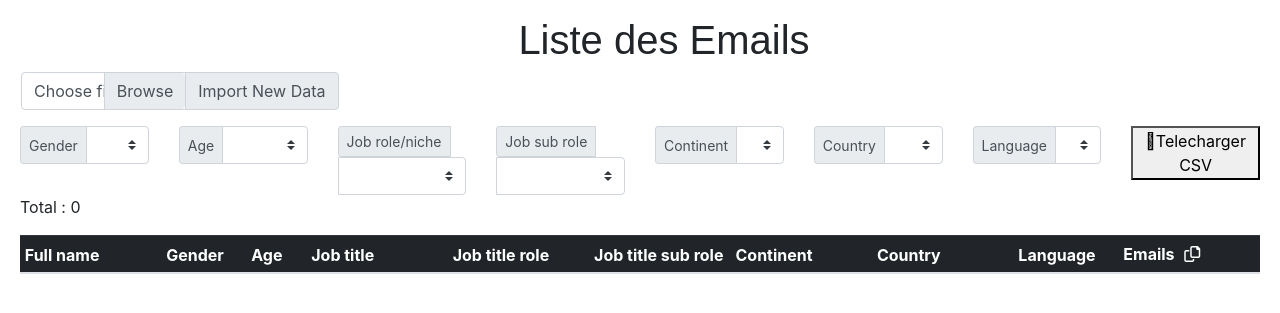
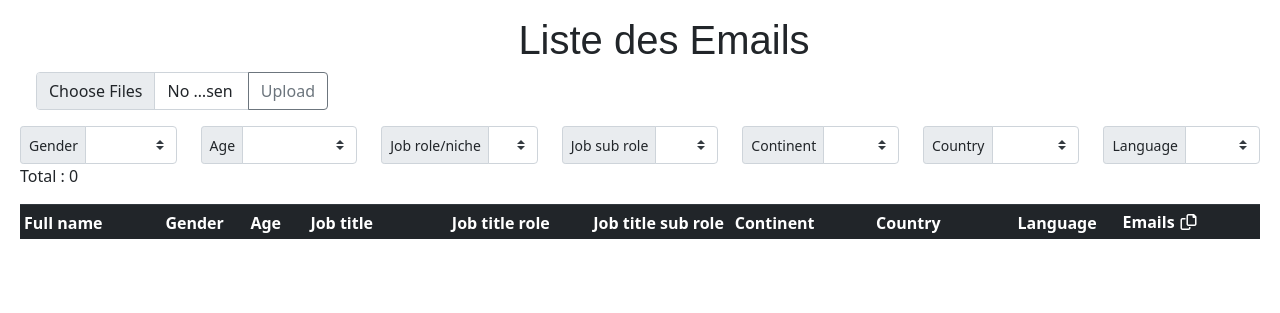
Before and after one commit to be-soumaya/Emails-Data-Analytics-Freelance, a Django app: template EmailsApp/templates/index.html in a window 1280 px wide. Shown: the top 313 px of the page. Run offline with Django 3.2, Linux system fonts and the light colour scheme; the template is opened without the code that fills it, so the values that code supplies are empty; some libraries are stand-ins or nearby versions.

Commit message:
Add files via upload

```diff
--- a/EmailsApp/templates/index.html
+++ b/EmailsApp/templates/index.html
@@ -10,7 +10,7 @@
     <!-- CDNs -->
 <link rel="stylesheet" href="https://cdn.jsdelivr.net/npm/bootstrap@4.0.0/dist/css/bootstrap.min.css" integrity="sha384-Gn5384xqQ1aoWXA+058RXPxPg6fy4IWvTNh0E263XmFcJlSAwiGgFAW/dAiS6JXm" crossorigin="anonymous">
 <script src="https://ajax.googleapis.com/ajax/libs/jquery/3.6.0/jquery.min.js"></script>
-
+<link href="https://cdn.jsdelivr.net/npm/bootstrap@5.0.2/dist/css/bootstrap.min.css" rel="stylesheet" integrity="sha384-EVSTQN3/azprG1Anm3QDgpJLIm9Nao0Yz1ztcQTwFspd3yD65VohhpuuCOmLASjC" crossorigin="anonymous">
     <!-- Google Fonts -->
     <link
       href="https://fonts.googleapis.com/css?family=Open+Sans:300,300i,400,400i,600,600i,700,700i|Roboto:300,300i,400,400i,500,500i,600,600i,700,700i|Poppins:300,300i,400,400i,500,500i,600,600i,700,700i"
@@ -35,12 +35,11 @@
       <div class="row">
 
       <div class="input-group mb-3 w-25 ml-3 float-sm-left ">
-        <div class="custom-file">
-          <input type="file" class="custom-file-input" id="inputGroupFile02" name="datafile" >
-          <label class="custom-file-label" for="inputGroupFile02">Choose file</label>
-        </div>
-        <div class="input-group-append">
-          <button type="submit" class="input-group-text" >Import New Data</button>
+
+          <input type="file" multiple class="form-control" id="inputGroupFile02" name="datafile" >
+          <button class="btn btn-outline-secondary" type="submit" class="input-group-text">Upload</button>
+
+
         </div>
       </div>
       </div>
@@ -68,12 +67,18 @@
               </div>
               <select class="custom-select" id="age">
                 <option selected> </option>
-                <option value="lt=20">&lt20</option>
+                {% comment %} <option value="lt=20">&lt20</option>
                 <option value="range=20__30">20-30</option>
                 <option value="range=31__40">31-40</option>
                 <option value="range=41__50">41-50</option>
                 <option value="range=51__60">51-60</option>
-                <option value="gt=60">&gt60</option>
+                <option value="gt=60">&gt60</option> {% endcomment %}
+                <option value=10>&lt20</option>
+                <option value=20>20-30</option>
+                <option value=30>31-40</option>
+                <option value=40>41-50</option>
+                <option value=50>51-60</option>
+                <option value=60>&gt60</option>
 
                 {% for item in list_age %}
                 <option value="{{ item }}"  >{{ item }}</option>
@@ -116,8 +121,8 @@
                 <option value="asia">Asia</option>
                 <option value="europe">Europe</option>
                 <option value="oceania">Oceania</option>
-                <option value="north">North America</option>
-                <option value="south">South America</option>
+                <option value="north america">North America</option>
+                <option value="south america">South America</option>
               </select>
             </div>
           </div>
@@ -145,10 +150,10 @@
               </select>
             </div>
           </div>
-           <div class="col">
+           {% comment %} <div class="col">
             <a href=""><button class="au-btn au-btn-icon au-btn--blue au-btn--small">
               <i class="fad fa-download"></i>Telecharger CSV</button> </a>
-                      </div>
+                      </div> {% endcomment %}
 
         </div>
       </form>
@@ -177,7 +182,7 @@
           <th style="color:White">Continent</th>
           <th style="color:White">Country</th>
           <th style="color:White;width:105px">Language</th>
-          <th style="color:White">Emails <button style="background-color:transparent; border: none; cursor:pointer;"  class="CopyColumn" data-target=".emails" >  <i class="fa-regular fa-copy" style="color:white"></i></button>
+          <th style="color:White;">Emails<span id="countEmails"></span><button style="background-color:transparent; border: none; cursor:pointer;"  class="CopyColumn" data-target=".emails" >  <i class="fa-regular fa-copy" style="color:white"></i></button>
           </th>
         </tr>
       </thead>
@@ -270,6 +275,13 @@
                 console.log(response.count)
                 console.log(response.data)
                 document.getElementById("count").innerHTML="Total : "+response.count;
+                var countEmails=0
+                for(var i=0; i<response.data.length;i++){
+                  if(response.all_emails[i] !=""){
+                    countEmails++;
+                  }
+                }
+                  document.getElementById("countEmails").innerHTML="("+countEmails+")";
 
 
               for(var i=0; i<response.data.length;i++){
@@ -286,34 +298,20 @@
           $(".CopyColumn").click(function(){
 
               var btn = $(this);
-
-              // Disable the button whilst the clipboard copy is performed
               btn.prop("disabled", true);
-
               var colData = "";
-
-              // Use a line break to seperate the column data if no separator is specified
               var colSeparator = (btn.data("separator")===undefined) ? "\n" : btn.data("separator");
 
-              // Loop through all elements with the target class
               $(btn.data("target")).each(function() {
-                  // Collect the column data and add the separator
                   colData += $(this).text() + colSeparator;
               });
 
-              // Copy the column data to the clipboard
               copyToClipboard(colData.trim());
 
-              // Make a copy of the button text
               var btn_txt = btn.html();
-
-              // Change the button text to "Copied"
               btn.html("Copied");
-
-              // Revert the button text after 1.5 seconds
               setTimeout(function(){
                   btn.html(btn_txt);
-                  // Enable the button
                   btn.prop("disabled", false);
               },1500);
 
@@ -323,7 +321,6 @@
 
       function copyToClipboard(text) {
           if (window.clipboardData && window.clipboardData.setData) {
-              // IE specific code path to prevent textarea being shown while dialog is visible.
               return clipboardData.setData("Text", text);
           } else if (document.queryCommandSupported && document.queryCommandSupported("copy")) {
               var textarea = document.createElement("textarea");
```
